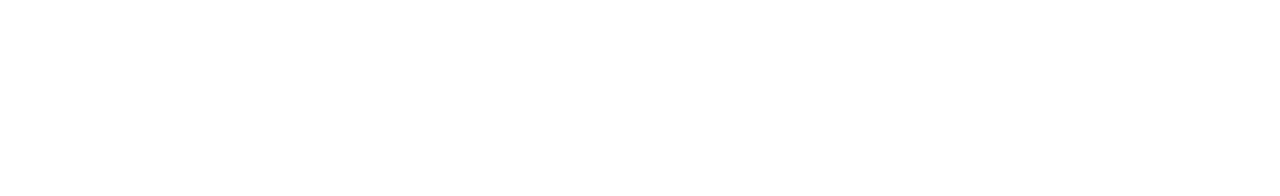
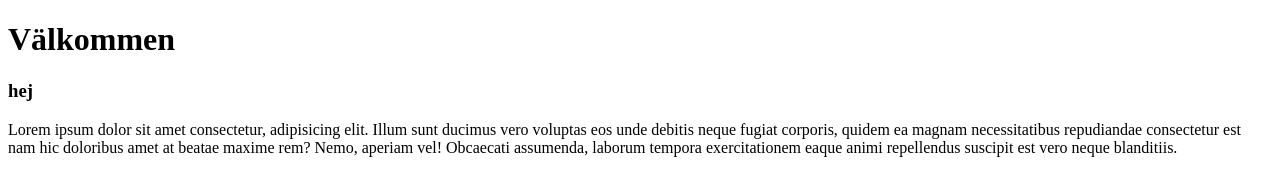
Before and after one commit to studentbex/webbtest, a plain HTML site: page index.html in a window 1280 px wide. Drawn offline with Linux system fonts and the light colour scheme.

Commit message:
En header

```diff
--- a/index.html
+++ b/index.html
@@ -6,8 +6,18 @@
     <title>Webbtest</title>
   </head>
   <body>
-    <header></header>
-    <main></main>
+    <header><h1>Välkommen</h1></header>
+    <main>
+      <h3>hej</h3>
+      <p>
+        Lorem ipsum dolor sit amet consectetur, adipisicing elit. Illum sunt
+        ducimus vero voluptas eos unde debitis neque fugiat corporis, quidem ea
+        magnam necessitatibus repudiandae consectetur est nam hic doloribus amet
+        at beatae maxime rem? Nemo, aperiam vel! Obcaecati assumenda, laborum
+        tempora exercitationem eaque animi repellendus suscipit est vero neque
+        blanditiis.
+      </p>
+    </main>
     <aside></aside>
     <footer></footer>
   </body>
```
